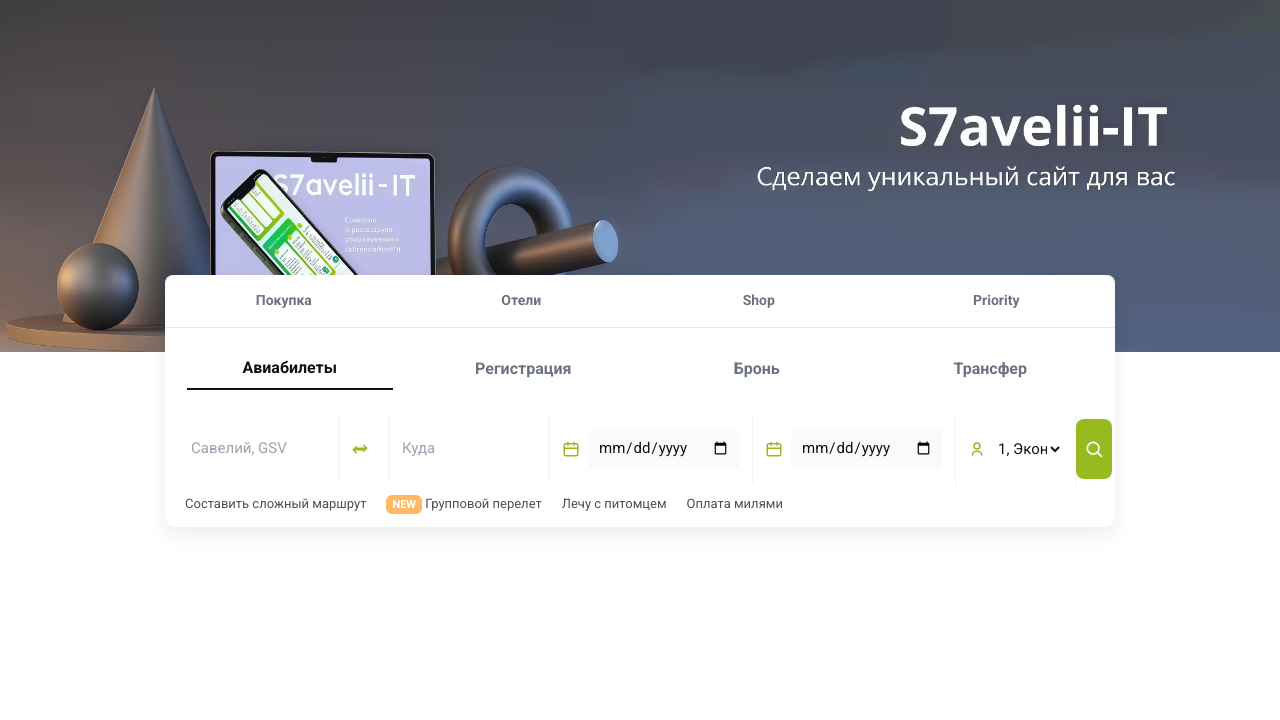
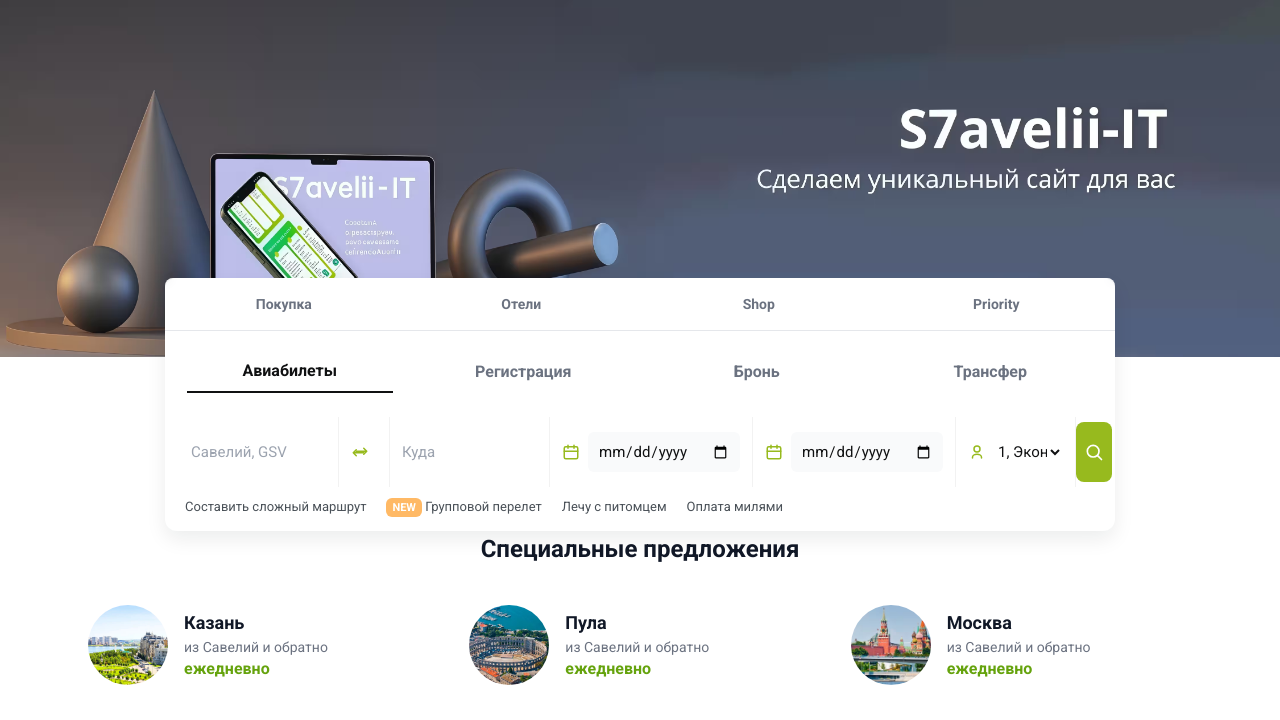
Before and after one commit to s7avelii-airlines/S7avelii-Airlines, a website: page public/index.html in a window 1280 px wide. Shown: the part 80-800 px from the top of the page. Drawn offline with nearby package versions, Linux system fonts and the light colour scheme.

Commit message:
index.html

```diff
--- a/public/index.html
+++ b/public/index.html
@@ -498,7 +498,7 @@ document.addEventListener("DOMContentLoaded", () => {
 
 <div class="hero">
   <!-- Слайдер -->
- <div class="relative w-full h-[352px] overflow-hidden">
+ <div class="relative w-full h-[357px] overflow-hidden">
   <div id="slider" class="absolute w-full h-full">
     <img src="images/Airbrush-Image-Enhancer-1757149612827 (1).avif" class="w-full h-full object-cover absolute" style="opacity: 1; transition: opacity 1s;">
     <img src="images/photo_5278432678875623665_y.avif" class="w-full h-full object-cover absolute" style="opacity: 0; transition: opacity 1s;">
@@ -744,7 +744,7 @@ document.addEventListener("DOMContentLoaded", () => {
 </html>
 
   <!-- Пробел между слайдером и акциями -->
-  <div class="h-60"></div>
+  <div class="h-10"></div>
 
   <script>
     const slides = document.querySelectorAll("#slider img");
```
